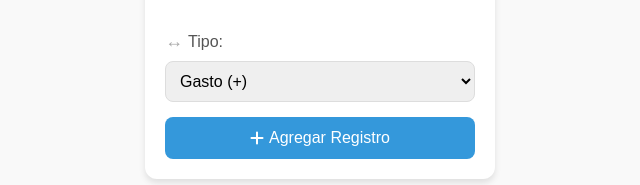
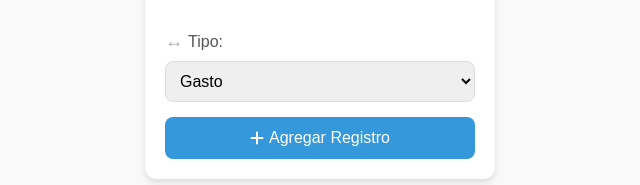
Before and after one commit to darnix1/page, a plain HTML site: page index.html in a window 1280 px wide. Shown: the part 615-800 px from the top of the page, 320-960 px from the left. Drawn offline with Linux system fonts and the light colour scheme.

Commit message:
Update index.html

```diff
--- a/index.html
+++ b/index.html
@@ -57,7 +57,7 @@
                 <div class="form-group half">
                     <label for="type"><span class="icon">↔</span> Tipo:</label>
                     <select id="type" required>
-                        <option value="gasto">Gasto (+)</option>
+                        <option value="gasto">Gasto </option>
                         <option value="pago">Pago Abonado (-)</option>
                     </select>
                 </div>
```
